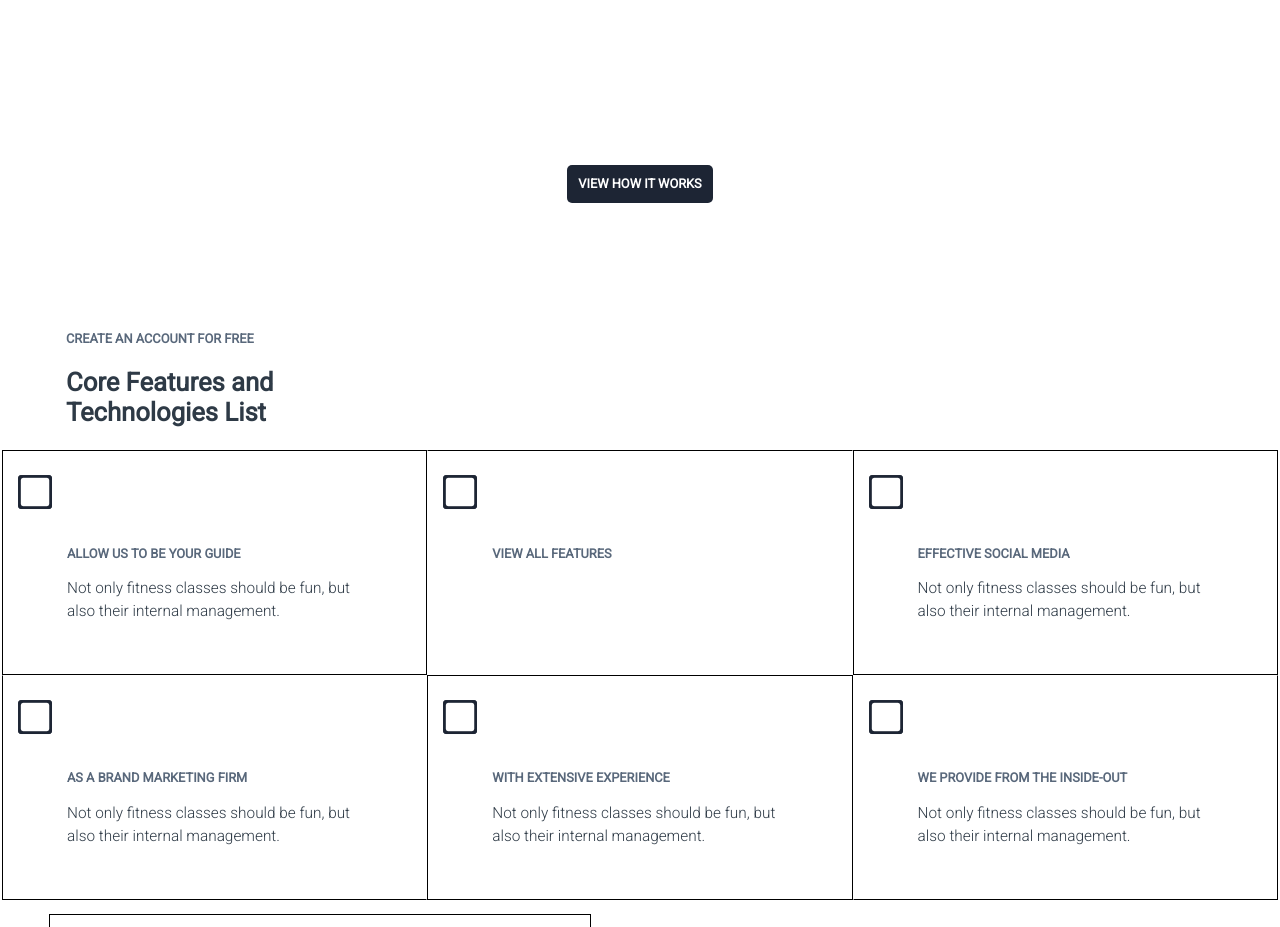
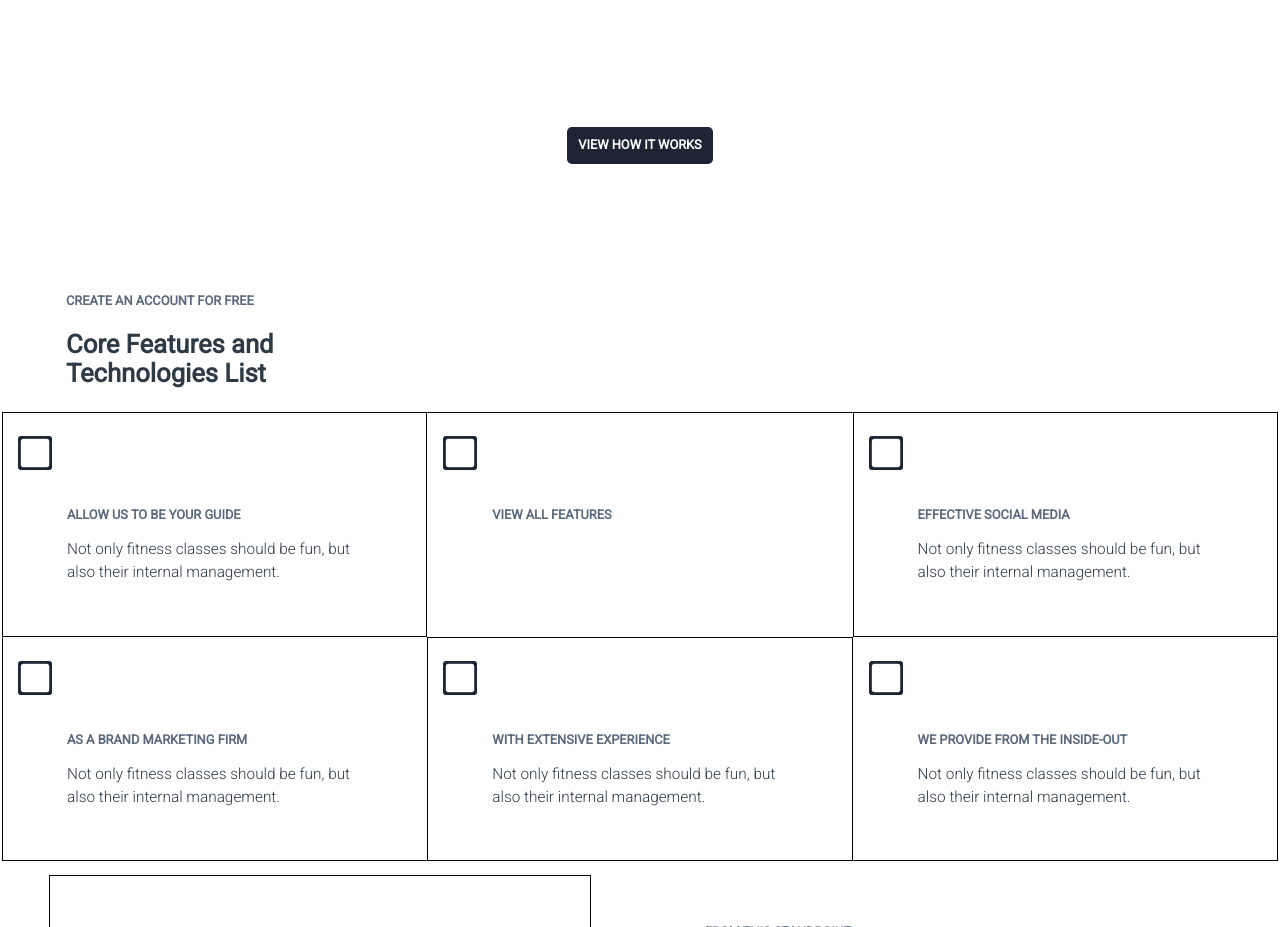
Before and after one commit to Helandtech/pushwork, a plain HTML site: page index.html in a window 1280 px wide. Shown: the part 2740-3667 px from the top of the page. Drawn offline with Linux system fonts and the light colour scheme.

Commit message:
Update style.css

```diff
--- a/css/style.css
+++ b/css/style.css
@@ -367,7 +367,7 @@ section.three>div {
 
 .eleven>button {
   display: block;
-  margin: 15vw auto 5vw auto;
+  margin: 12vw auto 5vw auto;
 }
 
 
```
